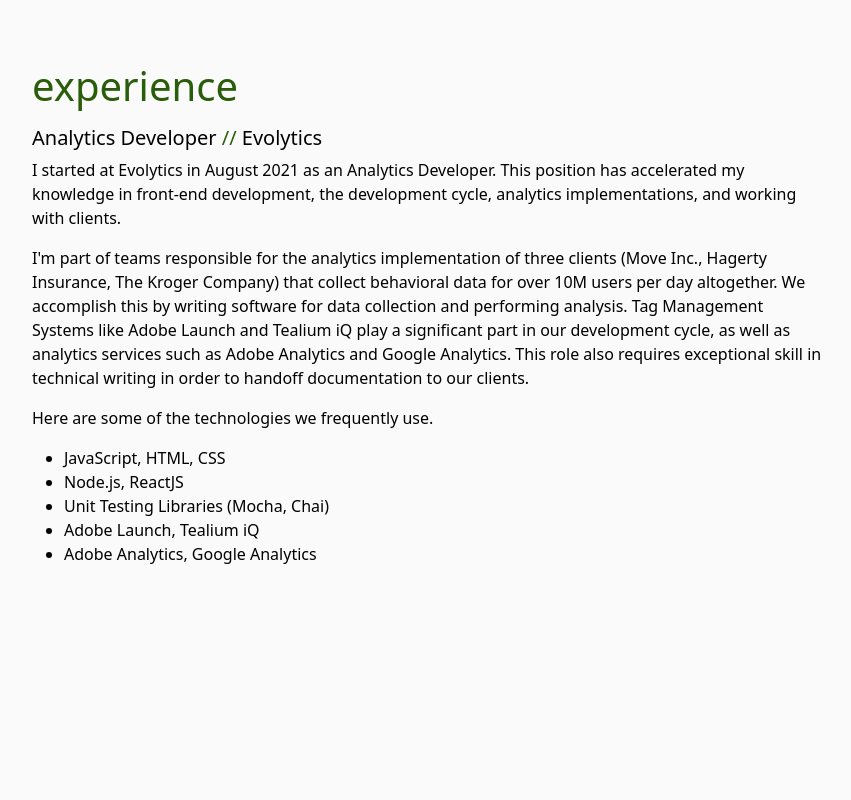
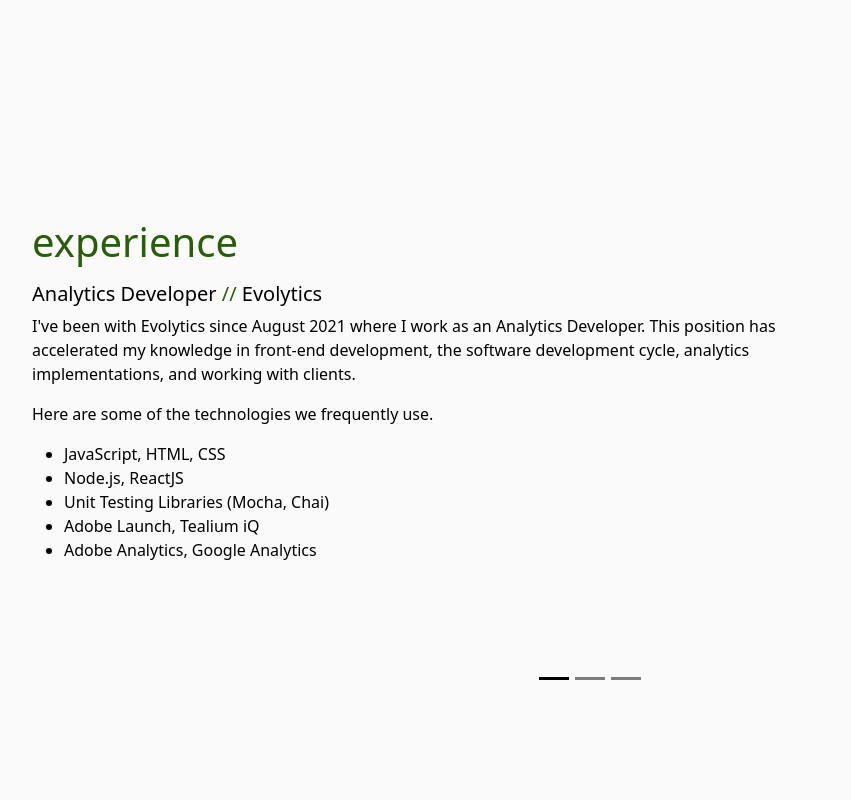
Before and after one commit to dylanfox5/dylanfox-web-v2, a React (Create React App) app: page / in a window 1280 px wide. Shown: the part 1520-2320 px from the top of the page, without its empty margins (50-901 px from the left). Built offline with nearby package versions, Linux system fonts and the light colour scheme.

Commit message:
refactor carousel

```diff
--- a/src/components/ControlledCarousel/ControlledCarousel.js
+++ b/src/components/ControlledCarousel/ControlledCarousel.js
@@ -15,13 +15,8 @@
       <Carousel.Item>
         <h5>Analytics Developer <span>//</span> Evolytics</h5>
         <p>
-          I started at Evolytics in August 2021 as an Analytics Developer. This position has accelerated my knowledge in front-end development,
-          the development cycle, analytics implementations, and working with clients.
-        </p>
-        <p>
-          I'm part of teams responsible for the analytics implementation of three clients (Move Inc., Hagerty Insurance, The Kroger Company) that collect behavioral data for over 10M users per
-          day altogether. We accomplish this by writing software for data collection and performing analysis. Tag Management Systems like Adobe Launch and Tealium iQ play a significant part in our development cycle,
-          as well as analytics services such as Adobe Analytics and Google Analytics. This role also requires exceptional skill in technical writing in order to handoff documentation to our clients.
+          I've been with Evolytics since August 2021 where I work as an Analytics Developer. This position has accelerated my knowledge in front-end development,
+          the software development cycle, analytics implementations, and working with clients.
         </p>
         <p>
           Here are some of the technologies we frequently use.
@@ -37,9 +32,9 @@
       <Carousel.Item>
         <h5>Graduate Student <span>//</span> Graceland University</h5>
         <p>
-          I started my MSc in Data Science & Analytics degree at Graceland University in January 2022. Working in analytics developments and studying data science
-          at the same time allow me to widen my view of the entire data lifecycle. I have a better understanding of how analytics strategies are developed, implemented,
-          sent downstream, and used for analysis to produce actionable insights.
+          I started my MSc in Data Science & Analytics degree in January 2022. Working in analytics developments and studying data science
+          at the same time allow me to widen my view of the entire data lifecycle. I have a thorough understanding of how analytics strategies are developed, implemented,
+          ingested, and used for analysis to produce actionable insights.
         </p>
         <p>
           Here are some topics I've studied.
@@ -56,26 +51,17 @@
       <Carousel.Item>
         <h5>Undergraduate Student <span>//</span> Graceland University</h5>
         <p>
-          I spent my college years at Graceland University from 2017-2021. Throughout my time there, Graceland allowed me to explore and learn about
-          my passions and garner many skills that came from unique opportunities that are only available at small schools.
+          I spent my college years at Graceland University from 2017-2021. I received degrees in Computer Science & Information Technology, Data Science, and Mathematics.
+          I was fortunate to partake in many extracurricular activties that significantly shaped my college experience.
         </p>
         <p>
-          I received Bachelors of Science degrees in Computer Science & Information Technology, Data Science, and Mathematics. I was involved with many extracurriculars:
-          the Honors Program, the Ackerley Scholars Program, Academic Student Council, Student Government, Residence Life, Enactus, Association for Computing Machinery,
-          and played varsity soccer.
-        </p>
-        <p>
-          Here are some of my favorites.
+          Here were some of my favorites.
         </p>
         <ul>
           <li>Serving as captain for the Men's Soccer team</li>
           <li>Successfully campaigning to serve as the Academic Student Council President</li>
           <li>Being elected by my peers to serve as a House President (RA+)</li>
         </ul>
-        <p>
-          These opportunities significantly shaped and enhanced my college experience. They allowed me to develop my own leadership style, learn how to work
-          with diverse individuals, and how to build a success-driven culture.
-        </p>
       </Carousel.Item>
     </Carousel>
   );
--- a/src/index.css
+++ b/src/index.css
@@ -69,13 +69,13 @@
 }
 
 .carousel-item {
-  padding-right: 0vw;
-  min-height: 90vh;
+  min-height: 60vh;
 }
 
 @media (min-width: 992px) {
   .carousel-item {
       padding-right: 25vw;
+      min-height: 50vh;
   }
 }
 
```
Also changed, not shown: 10 other files (tests, documents, lock files or other folders).
